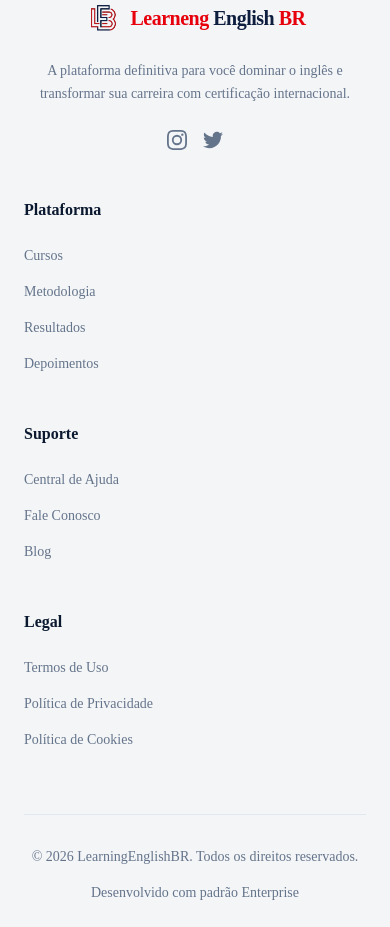
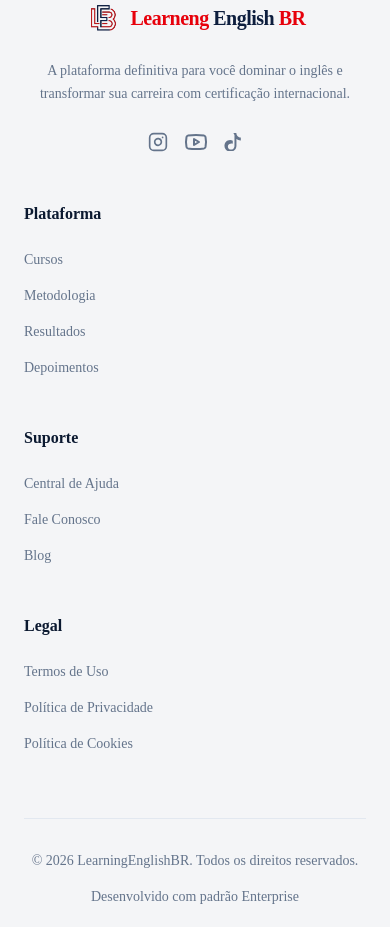
Before and after one commit to LearnEnglishBr/learnengenglishbr, a Next.js app: page / in a window 390 px wide. Shown: the part 8900-9827 px from the top of the page. Built offline with nearby package versions, Linux system fonts and the light colour scheme; no server answers; the database is empty.

Commit message:
Add correct social media links to header and footer

```diff
--- a/components/landing/Footer.tsx
+++ b/components/landing/Footer.tsx
@@ -1,5 +1,6 @@
 import Link from 'next/link'
 import Image from 'next/image'
+import { Instagram, Youtube } from 'lucide-react'
 
 export function Footer() {
   return (
@@ -25,11 +26,14 @@
               A plataforma definitiva para você dominar o inglês e transformar sua carreira com certificação internacional.
             </p>
             <div className="flex items-center justify-center md:justify-start gap-4 text-muted-foreground">
-              <a href="#" className="hover:text-foreground transition-colors">
-                <svg className="w-5 h-5" fill="currentColor" viewBox="0 0 24 24"><path d="M12 2.163c3.204 0 3.584.012 4.85.07 3.252.148 4.771 1.691 4.919 4.919.058 1.265.069 1.645.069 4.849 0 3.205-.012 3.584-.069 4.849-.149 3.225-1.664 4.771-4.919 4.919-1.266.058-1.644.07-4.85.07-3.204 0-3.584-.012-4.849-.07-3.26-.149-4.771-1.699-4.919-4.92-.058-1.265-.07-1.644-.07-4.849 0-3.204.013-3.583.07-4.849.149-3.227 1.664-4.771 4.919-4.919 1.266-.057 1.645-.069 4.849-.069zM12 0C8.741 0 8.333.014 7.053.072 2.695.272.273 2.69.073 7.052.014 8.333 0 8.741 0 12c0 3.259.014 3.668.072 4.948.2 4.358 2.618 6.78 6.98 6.98C8.333 23.986 8.741 24 12 24c3.259 0 3.668-.014 4.948-.072 4.354-.2 6.782-2.618 6.979-6.98.059-1.28.073-1.689.073-4.948 0-3.259-.014-3.667-.072-4.947-.196-4.354-2.617-6.78-6.979-6.98C15.668.014 15.259 0 12 0zm0 5.838a6.162 6.162 0 100 12.324 6.162 6.162 0 000-12.324zM12 16a4 4 0 110-8 4 4 0 010 8zm6.406-11.845a1.44 1.44 0 100 2.881 1.44 1.44 0 000-2.881z"/></svg>
+              <a href="https://www.instagram.com/prof_vitor1?igsh=MTRoMXJtZWI5M3dpeA==" target="_blank" rel="noopener noreferrer" className="hover:text-primary transition-colors" aria-label="Instagram">
+                <Instagram className="w-5 h-5" />
               </a>
-              <a href="#" className="hover:text-foreground transition-colors">
-                <svg className="w-5 h-5" fill="currentColor" viewBox="0 0 24 24"><path d="M24 4.557c-.883.392-1.832.656-2.828.775 1.017-.609 1.798-1.574 2.165-2.724-.951.564-2.005.974-3.127 1.195-.897-.957-2.178-1.555-3.594-1.555-3.179 0-5.515 2.966-4.797 6.045-4.091-.205-7.719-2.165-10.148-5.144-1.29 2.213-.669 5.108 1.523 6.574-.806-.026-1.566-.247-2.229-.616-.054 2.281 1.581 4.415 3.949 4.89-.693.188-1.452.232-2.224.084.626 1.956 2.444 3.379 4.6 3.419-2.07 1.623-4.678 2.348-7.29 2.04 2.179 1.397 4.768 2.212 7.548 2.212 9.142 0 14.307-7.721 13.995-14.646.962-.695 1.797-1.562 2.457-2.549z"/></svg>
+              <a href="https://youtube.com/@teachervitor-learnenglishbr?si=jX5KVJYrYNeTokyJ" target="_blank" rel="noopener noreferrer" className="hover:text-primary transition-colors" aria-label="YouTube">
+                <Youtube className="w-6 h-6" />
+              </a>
+              <a href="https://www.tiktok.com/@learnenglishbr?_r=1&_t=ZS-971Wu5qRKWl" target="_blank" rel="noopener noreferrer" className="hover:text-primary transition-colors" aria-label="TikTok">
+                <svg viewBox="0 0 24 24" fill="currentColor" stroke="none" className="w-[18px] h-[18px]"><path d="M12.525.02c1.31-.02 2.61-.01 3.91-.02.08 1.53.63 3.09 1.75 4.17 1.12 1.11 2.7 1.62 4.24 1.79v4.03c-1.44-.05-2.89-.35-4.2-.97-.57-.26-1.1-.59-1.62-.93-.01 2.92.01 5.84-.02 8.75-.08 2.23-.9 4.45-2.43 5.92-1.53 1.47-3.66 2.21-5.74 2.15-2.58-.08-5.11-1.39-6.55-3.56-1.29-1.94-1.61-4.49-.91-6.72.63-2.02 2.1-3.72 3.99-4.57 2.14-.96 4.67-.93 6.77.13v4.13c-1.48-.48-3.19-.38-4.54.43-1.32.79-2.09 2.31-1.95 3.86.13 1.44 1.14 2.76 2.49 3.26 1.48.55 3.24.32 4.49-.66 1.14-.9 1.74-2.34 1.75-3.8.02-4.88-.02-9.76.02-14.65z"/></svg>
               </a>
             </div>
           </div>
--- a/components/landing/Header.tsx
+++ b/components/landing/Header.tsx
@@ -4,7 +4,7 @@
 import Link from 'next/link'
 import Image from 'next/image'
 import { motion, AnimatePresence } from 'framer-motion'
-import { Globe, Menu, X } from 'lucide-react'
+import { Globe, Menu, X, Instagram, Youtube } from 'lucide-react'
 
 export function Header() {
   const [scrolled, setScrolled] = useState(false)
@@ -85,6 +85,18 @@
           </nav>
 
           <div className="flex items-center gap-3 sm:gap-4">
+            <div className="hidden lg:flex items-center gap-4 mr-1">
+              <a href="https://www.instagram.com/prof_vitor1?igsh=MTRoMXJtZWI5M3dpeA==" target="_blank" rel="noopener noreferrer" className="text-muted-foreground hover:text-primary transition-colors" aria-label="Instagram">
+                <Instagram className="w-4 h-4" />
+              </a>
+              <a href="https://youtube.com/@teachervitor-learnenglishbr?si=jX5KVJYrYNeTokyJ" target="_blank" rel="noopener noreferrer" className="text-muted-foreground hover:text-primary transition-colors" aria-label="YouTube">
+                <Youtube className="w-5 h-5" />
+              </a>
+              <a href="https://www.tiktok.com/@learnenglishbr?_r=1&_t=ZS-971Wu5qRKWl" target="_blank" rel="noopener noreferrer" className="text-muted-foreground hover:text-primary transition-colors" aria-label="TikTok">
+                <svg viewBox="0 0 24 24" fill="currentColor" stroke="none" className="w-[18px] h-[18px]"><path d="M12.525.02c1.31-.02 2.61-.01 3.91-.02.08 1.53.63 3.09 1.75 4.17 1.12 1.11 2.7 1.62 4.24 1.79v4.03c-1.44-.05-2.89-.35-4.2-.97-.57-.26-1.1-.59-1.62-.93-.01 2.92.01 5.84-.02 8.75-.08 2.23-.9 4.45-2.43 5.92-1.53 1.47-3.66 2.21-5.74 2.15-2.58-.08-5.11-1.39-6.55-3.56-1.29-1.94-1.61-4.49-.91-6.72.63-2.02 2.1-3.72 3.99-4.57 2.14-.96 4.67-.93 6.77.13v4.13c-1.48-.48-3.19-.38-4.54.43-1.32.79-2.09 2.31-1.95 3.86.13 1.44 1.14 2.76 2.49 3.26 1.48.55 3.24.32 4.49-.66 1.14-.9 1.74-2.34 1.75-3.8.02-4.88-.02-9.76.02-14.65z"/></svg>
+              </a>
+              <div className="h-4 w-px bg-border ml-2"></div>
+            </div>
             <button className="hidden sm:flex items-center gap-1.5 text-sm font-medium text-muted-foreground hover:text-foreground transition-colors">
               <Globe className="w-4 h-4" /> PT
             </button>
```
